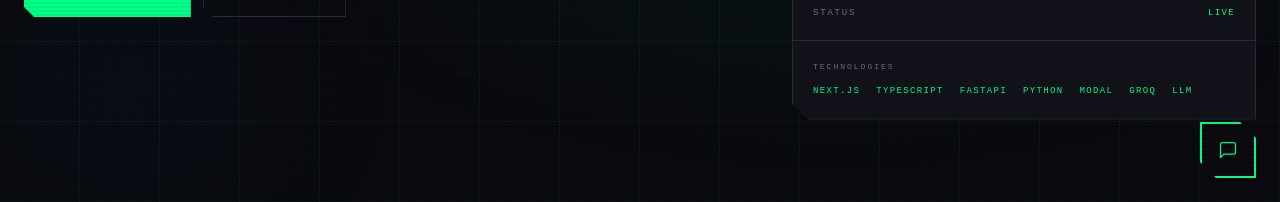
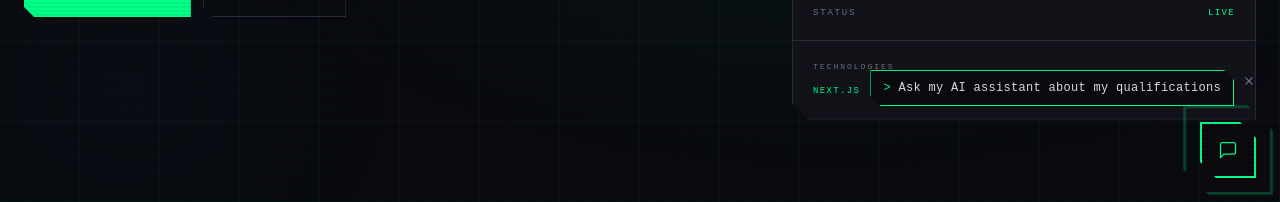
Before and after one commit to dwest1507/portfolio, a Next.js app in the folder frontend/: page /projects/ai-music-gen in a window 1280 px wide. Shown: the part 598-800 px from the top of the page. Built offline with nearby package versions, Linux system fonts and the light colour scheme.

Commit message:
fix: chatbot

```diff
--- a/frontend/app/globals.css
+++ b/frontend/app/globals.css
@@ -319,6 +319,31 @@ h6 {
 }
 
 /* ============================================================
+   CHATBOT PULSE RING
+   ============================================================ */
+
+@keyframes neon-pulse-ring {
+  0% {
+    transform: scale(1);
+    opacity: 0.6;
+  }
+  100% {
+    transform: scale(2);
+    opacity: 0;
+  }
+}
+
+.chatbot-pulse-ring {
+  animation: neon-pulse-ring 2.5s ease-out infinite;
+}
+
+@media (prefers-reduced-motion: reduce) {
+  .chatbot-pulse-ring {
+    animation: none;
+  }
+}
+
+/* ============================================================
    FOCUS STYLES
    ============================================================ */
 
--- a/frontend/components/chatbot/ChatInput.tsx
+++ b/frontend/components/chatbot/ChatInput.tsx
@@ -1,5 +1,6 @@
 'use client'
 
+import { forwardRef } from 'react'
 import type { FormEvent, ChangeEvent, KeyboardEvent } from 'react'
 
 interface ChatInputProps {
@@ -11,14 +12,14 @@ interface ChatInputProps {
   limitReached: boolean
 }
 
-export default function ChatInput({
+const ChatInput = forwardRef<HTMLInputElement, ChatInputProps>(function ChatInput({
   value,
   onChange,
   onSubmit,
   disabled,
   debounced,
   limitReached,
-}: ChatInputProps) {
+}, ref) {
   const isDisabled = disabled || debounced || limitReached
 
   function handleKeyDown(e: KeyboardEvent<HTMLInputElement>) {
@@ -49,6 +50,7 @@ export default function ChatInput({
         </span>
 
         <input
+          ref={ref}
           type="text"
           value={value}
           onChange={onChange}
@@ -87,4 +89,6 @@ export default function ChatInput({
       </button>
     </form>
   )
-}
+})
+
+export default ChatInput
--- a/frontend/components/chatbot/ChatbotWidget.tsx
+++ b/frontend/components/chatbot/ChatbotWidget.tsx
@@ -12,11 +12,27 @@ const DEBOUNCE_MS = 3000
 
 export default function ChatbotWidget() {
   const [isOpen, setIsOpen] = useState(false)
+  const [showTooltip, setShowTooltip] = useState(false)
   const [inputValue, setInputValue] = useState('')
   const [lastSubmitTime, setLastSubmitTime] = useState(0)
   const [debounced, setDebounced] = useState(false)
   const messagesEndRef = useRef<HTMLDivElement>(null)
+  const inputRef = useRef<HTMLInputElement>(null)
   const debounceTimerRef = useRef<ReturnType<typeof setTimeout> | null>(null)
+  const tooltipTimerRef = useRef<ReturnType<typeof setTimeout> | null>(null)
+
+  // Show tooltip after 3s, auto-hide after 8s; only once per session
+  useEffect(() => {
+    if (typeof sessionStorage !== 'undefined' && sessionStorage.getItem('chatTooltipSeen')) return
+    const show = setTimeout(() => {
+      setShowTooltip(true)
+      tooltipTimerRef.current = setTimeout(() => setShowTooltip(false), 8000)
+    }, 4000)
+    return () => {
+      clearTimeout(show)
+      if (tooltipTimerRef.current) clearTimeout(tooltipTimerRef.current)
+    }
+  }, [])
 
   const { messages, sendMessage, status, error, stop } = useChat({
     transport: new TextStreamChatTransport({ api: '/api/chat' }),
@@ -35,12 +51,26 @@ export default function ChatbotWidget() {
     }
   }, [messages, isOpen, status])
 
-  // Clean up debounce timer on unmount
+  // Refocus input when the input becomes enabled again (loading done + debounce cleared)
+  useEffect(() => {
+    if (!isLoading && !debounced && !limitReached && isOpen) {
+      inputRef.current?.focus()
+    }
+  }, [isLoading, debounced, limitReached, isOpen])
+
+  // Clean up timers on unmount
   useEffect(() => {
     return () => {
       if (debounceTimerRef.current) clearTimeout(debounceTimerRef.current)
+      if (tooltipTimerRef.current) clearTimeout(tooltipTimerRef.current)
     }
   }, [])
+
+  function dismissTooltip() {
+    setShowTooltip(false)
+    if (tooltipTimerRef.current) clearTimeout(tooltipTimerRef.current)
+    if (typeof sessionStorage !== 'undefined') sessionStorage.setItem('chatTooltipSeen', '1')
+  }
 
   function handleInputChange(e: ChangeEvent<HTMLInputElement>) {
     setInputValue(e.target.value)
@@ -63,6 +93,7 @@ export default function ChatbotWidget() {
     sendMessage({ text })
     setInputValue('')
     setLastSubmitTime(now)
+    inputRef.current?.focus()
 
     // Re-arm debounce after sending
     setDebounced(true)
@@ -81,13 +112,44 @@ export default function ChatbotWidget() {
 
   return (
     <>
-      {/* Floating trigger button */}
-      <button
-        onClick={() => setIsOpen((prev) => !prev)}
-        aria-label={isOpen ? 'Close chat assistant' : 'Open chat assistant'}
-        aria-expanded={isOpen}
-        className="fixed bottom-6 right-6 z-50 flex h-14 w-14 items-center justify-center clip-card border-2 border-[#00ff88] bg-[#0a0a0f] text-[#00ff88] shadow-[0_0_12px_#00ff88,0_0_30px_rgba(0,255,136,0.3)] transition-all duration-150 hover:bg-[#00ff88] hover:text-[#0a0a0f] hover:shadow-[0_0_20px_#00ff88,0_0_50px_rgba(0,255,136,0.4)] focus-visible:outline-none focus-visible:ring-2 focus-visible:ring-[#00ff88]"
+      {/* Tooltip bubble */}
+      <div
+        aria-hidden={!showTooltip}
+        className={`fixed bottom-24 right-6 z-50 flex items-start gap-2 transition-all duration-200
+          ${showTooltip ? 'translate-y-0 opacity-100 pointer-events-auto' : 'translate-y-2 opacity-0 pointer-events-none'}
+        `}
       >
+        <div className="clip-card-sm border border-[#00ff88] bg-[#0a0a0f] px-3 py-2 shadow-[0_0_12px_rgba(0,255,136,0.2)]">
+          <p className="text-[12px] font-[family-name:var(--font-label)] tracking-wide text-[#e0e0e0]">
+            <span className="text-[#00ff88]">&gt;</span> Ask my AI assistant about my qualifications
+          </p>
+        </div>
+        <button
+          onClick={dismissTooltip}
+          aria-label="Dismiss tooltip"
+          className="mt-1 shrink-0 text-[#6b7280] transition-colors hover:text-[#00ff88]"
+        >
+          <svg viewBox="0 0 24 24" fill="none" stroke="currentColor" strokeWidth="2" className="h-3.5 w-3.5" aria-hidden="true">
+            <path d="M18 6 6 18M6 6l12 12" />
+          </svg>
+        </button>
+      </div>
+
+      {/* Floating trigger button + pulse ring wrapper */}
+      <div className="fixed bottom-6 right-6 z-50 flex h-14 w-14 items-center justify-center">
+        {/* Pulse ring — separate element so clip-path on button doesn't clip it */}
+        {!isOpen && (
+          <span
+            aria-hidden="true"
+            className="chatbot-pulse-ring clip-card absolute inset-0 border-2 border-[#00ff88]"
+          />
+        )}
+        <button
+          onClick={() => { setIsOpen((prev) => !prev); dismissTooltip() }}
+          aria-label={isOpen ? 'Close chat assistant' : 'Open chat assistant'}
+          aria-expanded={isOpen}
+          className="relative flex h-14 w-14 items-center justify-center clip-card border-2 border-[#00ff88] bg-[#0a0a0f] text-[#00ff88] shadow-[0_0_12px_#00ff88,0_0_30px_rgba(0,255,136,0.3)] transition-all duration-150 hover:bg-[#00ff88] hover:text-[#0a0a0f] hover:shadow-[0_0_20px_#00ff88,0_0_50px_rgba(0,255,136,0.4)] focus-visible:outline-none focus-visible:ring-2 focus-visible:ring-[#00ff88]"
+        >
         {isOpen ? (
           /* Close X */
           <svg
@@ -119,7 +181,8 @@ export default function ChatbotWidget() {
             <path d="M21 15a2 2 0 0 1-2 2H7l-4 4V5a2 2 0 0 1 2-2h14a2 2 0 0 1 2 2z" />
           </svg>
         )}
-      </button>
+        </button>
+      </div>
 
       {/* Chat panel */}
       <div
@@ -222,6 +285,7 @@ export default function ChatbotWidget() {
         {/* Input */}
         <div className="shrink-0 border-t border-[#2a2a3a] p-3">
           <ChatInput
+            ref={inputRef}
             value={inputValue}
             onChange={handleInputChange}
             onSubmit={handleSubmit}
--- a/frontend/components/home/ProjectCard.tsx
+++ b/frontend/components/home/ProjectCard.tsx
@@ -11,8 +11,9 @@ export default function ProjectCard({ project }: ProjectCardProps) {
   const isExternalLive = project.liveUrl.startsWith('http')
 
   return (
-    <Link href={`/projects/${project.slug}`} className="block">
     <article className="clip-card group relative flex flex-col border border-[#2a2a3a] bg-[#12121a] transition-all duration-300 hover:-translate-y-1 hover:border-[#00ff88]/60 hover:shadow-[0_0_20px_rgba(0,255,136,0.12),0_8px_32px_rgba(0,0,0,0.4)]">
+      {/* Stretched overlay link for card-level navigation */}
+      <Link href={`/projects/${project.slug}`} className="absolute inset-0 z-0" aria-label={project.title} />
       {/* Thumbnail */}
       <div className="relative h-44 w-full overflow-hidden border-b border-[#2a2a3a] bg-[#0a0a0f]">
         {project.thumbnail ? (
@@ -67,13 +68,12 @@ export default function ProjectCard({ project }: ProjectCardProps) {
           ))}
         </div>
 
-        {/* Links */}
-        <div className="mt-auto flex items-center gap-3 border-t border-[#2a2a3a] pt-4">
+        {/* Links — z-10 to sit above the stretched overlay link */}
+        <div className="relative z-10 mt-auto flex items-center gap-3 border-t border-[#2a2a3a] pt-4">
           <a
             href={project.liveUrl}
             target={isExternalLive ? '_blank' : '_self'}
             rel={isExternalLive ? 'noopener noreferrer' : undefined}
-            onClick={(e) => e.stopPropagation()}
             className="font-[family-name:var(--font-label)] text-[10px] uppercase tracking-[0.2em] text-[#00d4ff] transition-all duration-150 hover:text-[#00ff88]"
           >
             Live App ↗
@@ -82,7 +82,6 @@ export default function ProjectCard({ project }: ProjectCardProps) {
             href={project.repoUrl}
             target="_blank"
             rel="noopener noreferrer"
-            onClick={(e) => e.stopPropagation()}
             className="ml-auto font-[family-name:var(--font-label)] text-[10px] uppercase tracking-[0.2em] text-[#6b7280] transition-colors duration-150 hover:text-[#e0e0e0]"
           >
             GitHub
@@ -90,6 +89,5 @@ export default function ProjectCard({ project }: ProjectCardProps) {
         </div>
       </div>
     </article>
-    </Link>
   )
 }
--- a/frontend/data/projects.ts
+++ b/frontend/data/projects.ts
@@ -19,7 +19,7 @@ export const projects: Project[] = [
     thumbnail: '/projects/ai-music-gen2.png',
     tags: ['Next.js', 'TypeScript', 'FastAPI', 'Python', 'Modal', 'Groq', 'LLM'],
     liveUrl: 'https://ai-music-gen.vercel.app',
-    repoUrl: 'https://github.com/davidawest/ai-music-gen',
+    repoUrl: 'https://github.com/dwest1507/ai-music-gen',
     featured: true,
     year: 2025,
   },
@@ -31,7 +31,7 @@ export const projects: Project[] = [
     thumbnail: '/projects/nietzsche-chat3.png',
     tags: ['Streamlit', 'Python', 'Groq', 'LLM/RAG', 'LangChain', 'FAISS'],
     liveUrl: 'https://nietzsche-chat.streamlit.app',
-    repoUrl: 'https://github.com/davidawest/nietzsche-chat',
+    repoUrl: 'https://github.com/dwest1507/nietzsche-chat',
     featured: true,
     year: 2024,
   },
@@ -43,7 +43,7 @@ export const projects: Project[] = [
     thumbnail: '/projects/baby-names2.png',
     tags: ['Streamlit', 'Python', 'Pandas', 'Scikit-Learn', 'XGBoost', 'Data Visualization'],
     liveUrl: 'https://baby-names.streamlit.app',
-    repoUrl: 'https://github.com/davidawest/baby-names',
+    repoUrl: 'https://github.com/dwest1507/baby-names',
     featured: false,
     year: 2024,
   },
@@ -55,7 +55,7 @@ export const projects: Project[] = [
     thumbnail: '/projects/diamonds-price2.png',
     tags: ['R', 'Scikit-Learn', 'Jupyter', 'Data Science'],
     liveUrl: '/projects/diamonds-predicting-price.html',
-    repoUrl: 'https://github.com/davidawest/diamonds-price',
+    repoUrl: 'https://github.com/dwest1507/diamonds-price',
     featured: false,
     year: 2020,
   },
```
